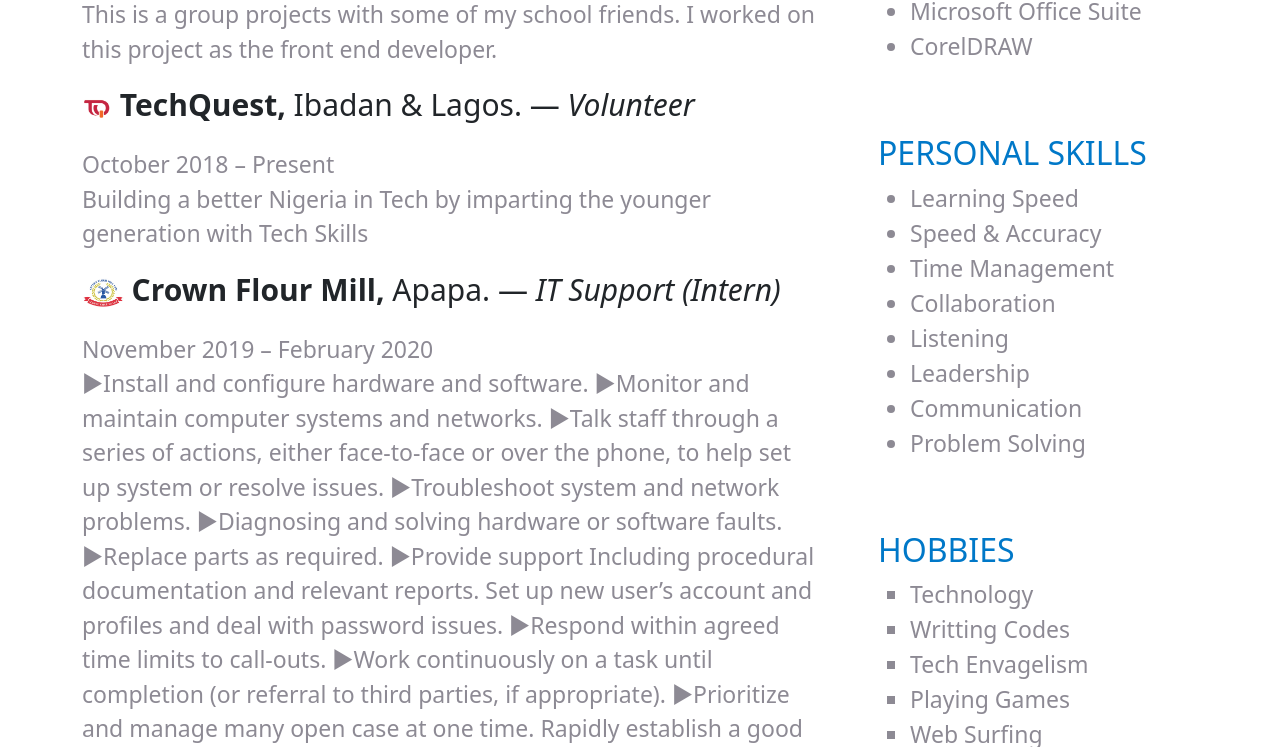
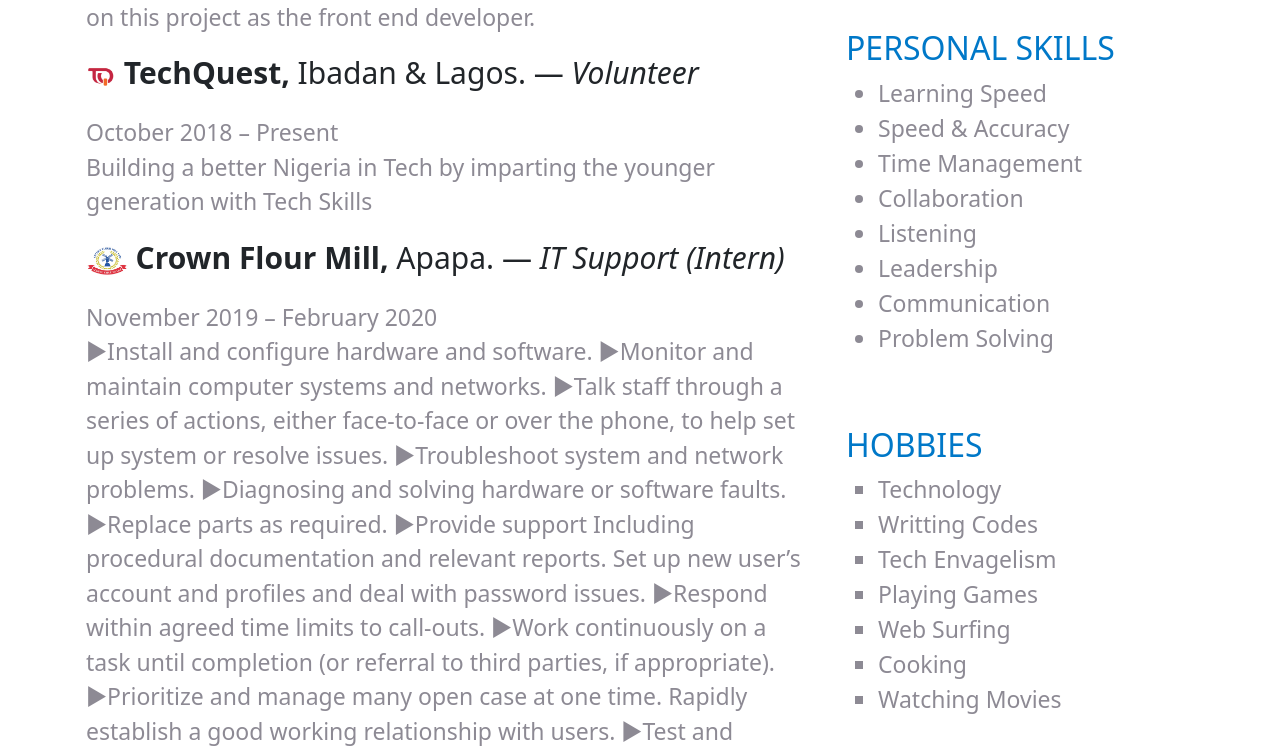
Before and after one commit to Holytech/myCV, a plain HTML site: page index.html in a window 1280 px wide. Shown: the part 746-1493 px from the top of the page. Drawn offline with nearby package versions, Linux system fonts and the light colour scheme.

Commit message:
made cnage

```diff
--- a/index.html
+++ b/index.html
@@ -11,8 +11,8 @@
 </head>
 <body>
     <div class="container">
-        <div class="row py-5">
-            <div class="col-md-8">
+        <div class="row py-3">
+            <div class="col-md-8 px-3">
                 <div class="bio">
                     <h1>Akeem Qudus I.</h1>
                     <p>A proactive individual with a passion for Information Technology career path, I aim to work
@@ -135,7 +135,7 @@
                     </div>
                 </div><!--end of project section-->
             </div>
-            <div class="col-md-4 px-5">
+            <div class="col-md-4 px-3">
                 <!--start of contact section-->
                 <div class="contact">
                     <p class="address">17, Satellite Phase 1, Igbe Laara, Via Igbogbo, Ikorodu, Lagos.</p>
```
Lines whose indentation alone changed are shown as unchanged.
